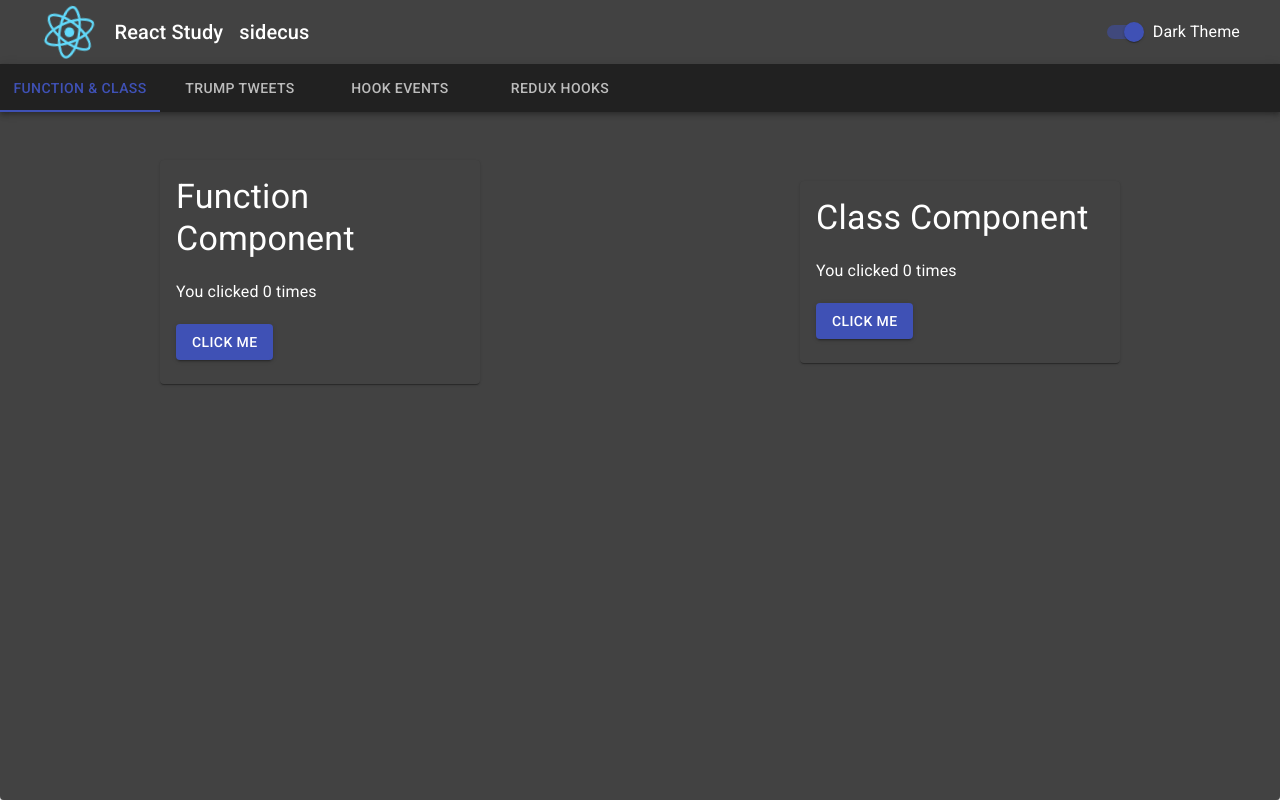
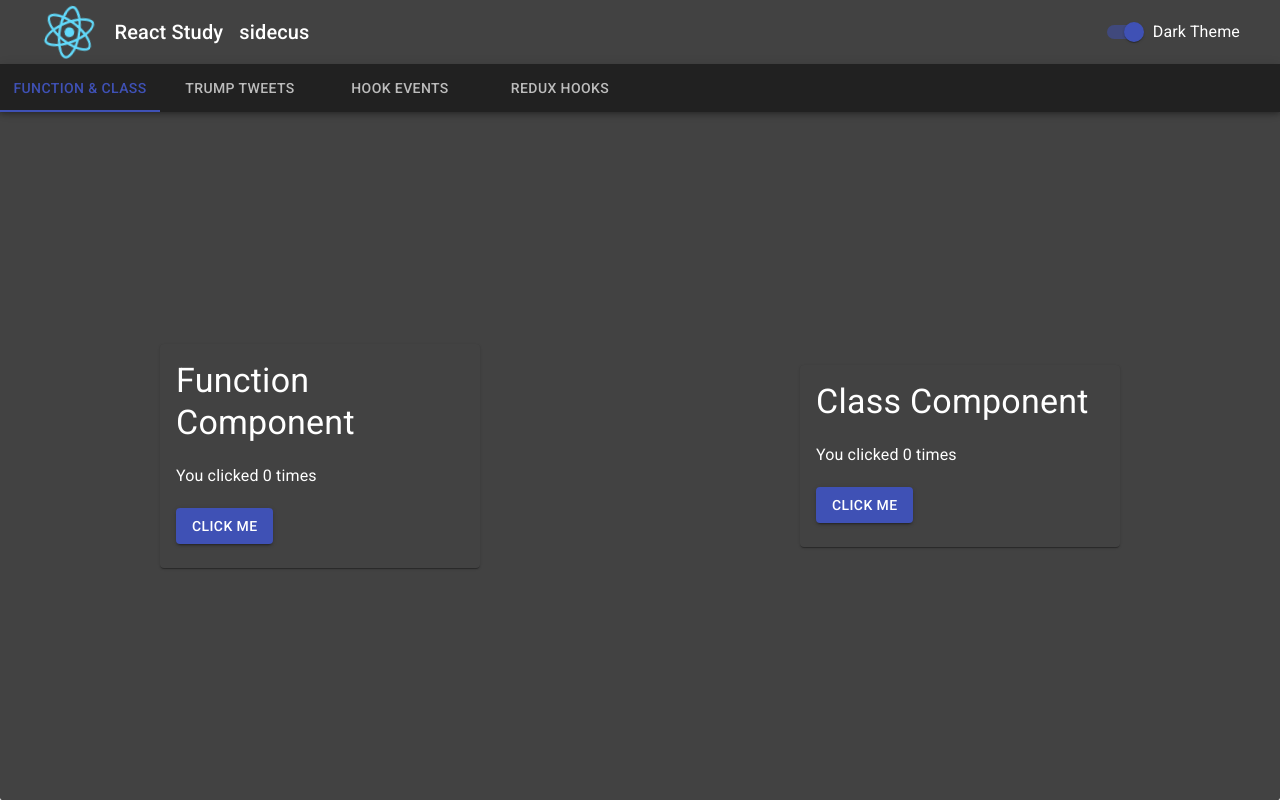
Before and after one commit to sidecus/reactstudy, a React (Create React App) app: page / in a window 1280 px wide. Built offline with nearby package versions, Linux system fonts and the light colour scheme; no server answers.

Commit message:
adjusting flex...

```diff
--- a/src/App.tsx
+++ b/src/App.tsx
@@ -7,8 +7,9 @@ import { darkTheme, lightTheme } from './theme';
 
 const useStyles = makeStyles((theme: Theme) => ({
     root: {
-        width: '100vw',
         height: '100vh',
+        display: 'flex',
+        flexDirection: 'column',
     },
     title: {
         flexGrow: 1,
--- a/src/AppTabPanel.tsx
+++ b/src/AppTabPanel.tsx
@@ -1,12 +1,20 @@
 import React from 'react';
-import Box from '@material-ui/core/Box';
-import { makeStyles, createStyles, Theme } from '@material-ui/core';
+import { makeStyles, createStyles, Theme } from '@material-ui/core/styles';
+import { Box } from '@material-ui/core';
 
 const useStyles = makeStyles((theme: Theme) =>
     createStyles({
         root: {
-            marginTop: 48,
-            margin: 0,
+            width: 'auto',
+            height: '100%',
+        },
+        container: {
+            display: 'flex',
+            flexDirection: 'column',
+            justifyContent: 'flex-start',
+            alignItems: 'center',
+            width: 'auto',
+            height: '100%',
         },
     }),
 );
@@ -22,12 +30,10 @@ export function AppTabPanel(props: TabPanelProps) {
     const classes = useStyles();
 
     return (
-        <Box
-            className={classes.root}
-            role="tabpanel"
-            hidden={value !== index}
-        >
-            {children}
+        <Box className={classes.root} hidden={value !== index}>
+            <div className={classes.container}>
+                {children}
+            </div>
         </Box>
     );
 }
--- a/src/AppTabs.tsx
+++ b/src/AppTabs.tsx
@@ -7,14 +7,31 @@ import { TrumpTweets } from './QueryCloud/trumptweets';
 import { HooksEvents } from './HooksEvents/hooksevents';
 import { ReduxHooksContainer } from './ReduxHooks/reduxhookscontainer';
 
+const useStyles = makeStyles((theme: Theme) =>
+    createStyles({
+        root: {
+            display: 'flex',
+            flexDirection: 'column',
+            flexGrow: 1,
+        },
+        panel: {
+            display: 'flex',
+            flexDirection: 'column',
+            flexGrow: 1,
+        },
+    }),
+);
+
 export const AppTabs = () => {
     const [tabIndex, setTabIndex] = React.useState(0);
+    const classes = useStyles();
+
     const handleChange = (event: React.ChangeEvent<{}>, newValue: number) => {
         setTabIndex(newValue);
     }
 
     return (
-        <>
+        <div className={classes.root}>
             <AppBar position="static" color="default">
                 <Tabs
                     value={tabIndex}
@@ -31,6 +48,7 @@ export const AppTabs = () => {
                     <Tab label='Redux Hooks' />
                 </Tabs>
             </AppBar>
+            <Paper className={classes.panel}>
                 <AppTabPanel value={tabIndex} index={0}>
                     <FunctionVsClass />
                 </AppTabPanel>
@@ -43,6 +61,7 @@ export const AppTabs = () => {
                 <AppTabPanel value={tabIndex} index={3}>
                     <ReduxHooksContainer />
                 </AppTabPanel>
-        </>
+            </Paper>
+        </div>
     );
 }
--- a/src/HooksEvents/hooksevents.tsx
+++ b/src/HooksEvents/hooksevents.tsx
@@ -4,17 +4,11 @@ import { Theme, createStyles, makeStyles, Grid, Card, CardContent, Typography, B
 
 const useStyles = makeStyles((theme: Theme) =>
     createStyles({
-        griditem: {
-            height: '80vh',
-        },
-        card: {
-            height: '80vh',
-        },
-        cardcontent: {
-            height: '100%',
-            flexDirection: 'column',
+        root: {
+            flexGrow: 1,
             justifyContent: 'center',
             alignItems: 'center',
+            flexDirection: 'column',
         },
         logarea: {
             minHeight: '60vh',
@@ -22,6 +16,7 @@ const useStyles = makeStyles((theme: Theme) =>
             backgroundColor: theme.palette.background.paper,
             color: theme.palette.text.secondary,
             border: 'none',
+            flexGrow: 1,
         },
     }),
 );
@@ -100,10 +95,10 @@ export const HooksEvents = () => {
     const classes = useStyles();
 
     return (
-        <Grid container direction='column' justify='flex-start' alignItems='center'>
-            <Grid item xs={10} className={classes.griditem}>
-                <Card className={classes.card}>
-                    <CardContent className={classes.cardcontent}>
+        <Grid container className={classes.root}>
+            <Grid item xs={10}>
+                <Card>
+                    <CardContent>
                         <Typography variant='h4'>Hooks events</Typography>
                         <Typography variant='body2' className={classes.logarea} component='textarea' ref={textAreaRef}></Typography>
                         <br></br>
--- a/src/QueryCloud/trumptweets.tsx
+++ b/src/QueryCloud/trumptweets.tsx
@@ -10,6 +10,9 @@ export const wordCount = 60;
 
 const useStyles = makeStyles((theme: Theme) =>
     createStyles({
+        root: {
+            flexGrow: 1,
+        },
         card: {
             height: '80vh',
             width: '80vw',
@@ -41,7 +44,7 @@ export const TrumpTweets = () => {
     }, []);
 
     return (
-        <Grid container direction='column' justify='flex-start' alignItems='center'>
+        <Grid container direction='column' justify='center' alignItems='center' className={classes.root}>
             <Grid item xs={10}>
                 <Card className={classes.card}>
                     <CardContent className={classes.cardcontent}>
--- a/src/ReduxHooks/todowithredux.tsx
+++ b/src/ReduxHooks/todowithredux.tsx
@@ -10,12 +10,18 @@ import { activeTodoSelector, completedTodoSelector } from './selectors.redux';
 
 const useStyles = makeStyles((theme: Theme) =>
     createStyles({
+        root: {
+            flexDirection:'column',
+            justifyContent:"flex-start",
+            alignItems:"center",
+            flexGrow: 1,
+            marginTop: '48px',
+        },
         list: {
             width: '50vw',
             maxWidth: '480',
-            height: '100%',
             maxHeight: '70vh',
-            position: 'relative',
+            flexGrow: 1,
             overflow: 'auto',
             backgroundColor: theme.palette.background.paper,
         },
@@ -107,7 +113,7 @@ export const TodoWithRedux = () => {
     };
 
     return  (
-        <Grid container direction='column' justify="flex-start" alignItems="center">
+        <Grid container className={classes.root}>
             <Grid item>
                 <Button variant='contained' color='primary' onClick={() => addTodo()}>Add Todo</Button>
             </Grid>
```
Lines whose indentation alone changed are shown as unchanged.
